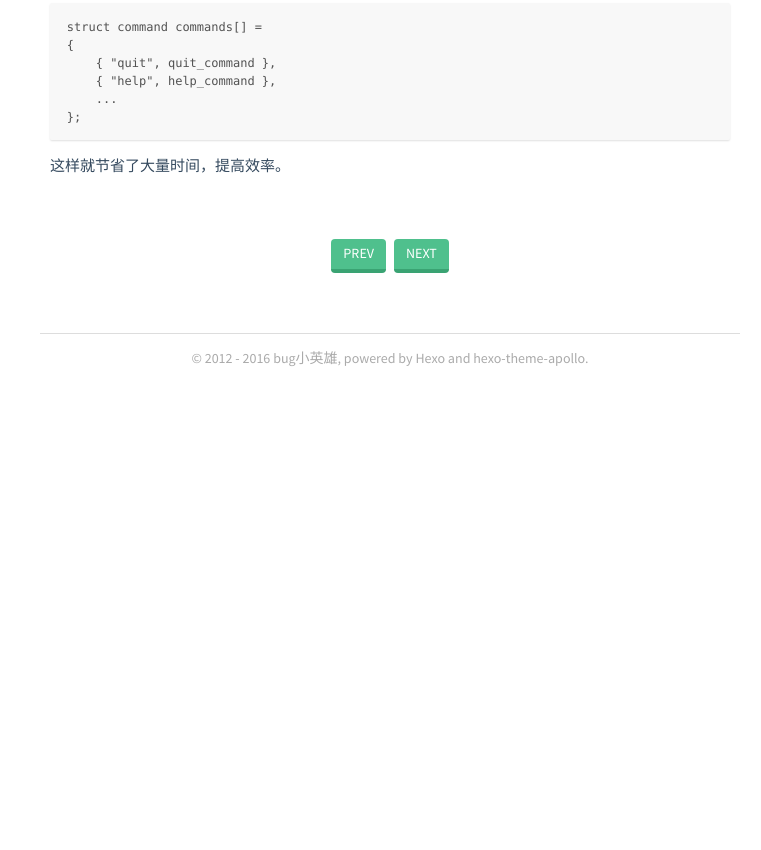
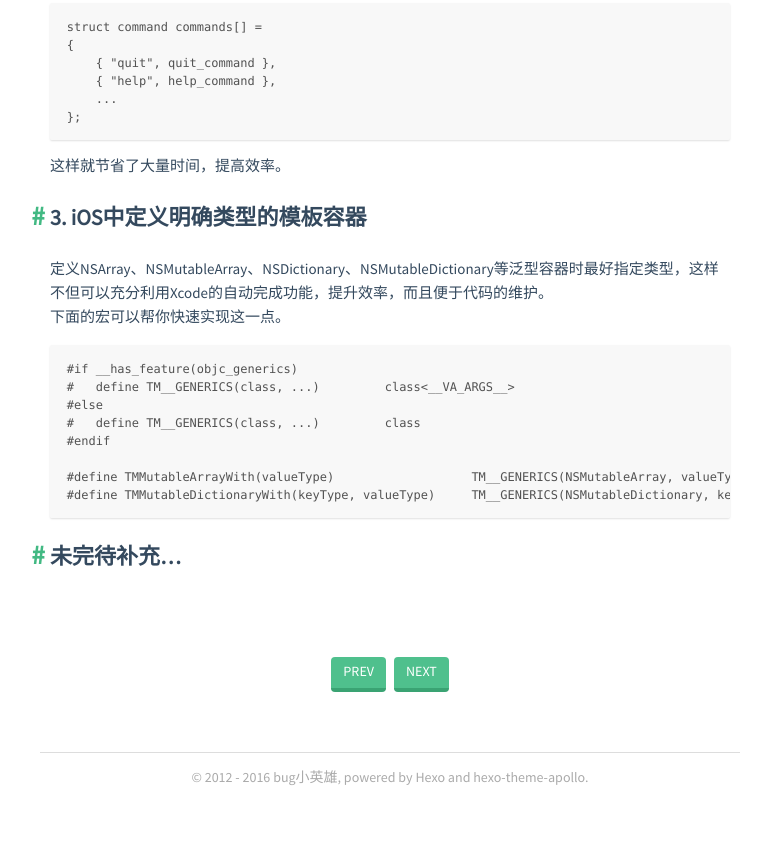
Before and after one commit to cosmos180/cosmos180.github.io, a plain HTML site: page 2016/08/18/C语言宏的特殊用法和几个坑/index.html in a window 1280 px wide. Shown: the part 1264-2114 px from the top of the page, without its empty margins (250-1011 px from the left). Before the commit the page ends 1696 px from the top, so only its background shows below. Drawn offline with nearby package versions, Linux system fonts and the light colour scheme; some packages are replaced by stand-ins of ours; a script that the page names is missing.

Commit message:
Site updated: 2016-12-08 16:10:34

```diff
--- a/2016/08/18/C语言宏的特殊用法和几个坑/index.html
+++ b/2016/08/18/C语言宏的特殊用法和几个坑/index.html
@@ -1,4 +1,4 @@
-<!DOCTYPE html><html><head><meta charset="utf-8"><meta name="X-UA-Compatible" content="IE=edge"><title> C语言宏的特殊用法和几个坑 · bug world</title><meta name="description" content="C语言宏的特殊用法和几个坑 - bug小英雄"><meta name="viewport" content="width=device-width, initial-scale=1"><link rel="short icon" href="/favicon.png"><link rel="stylesheet" href="/css/apollo.css"><link rel="search" type="application/opensearchdescription+xml" href="http://antyme.com/atom.xml" title="bug world"></head><body><div class="wrap"><header><a href="/" class="logo-link"><img src="/logo.jpeg"></a><ul class="nav nav-list"><li class="nav-list-item"><a href="/" target="_self" class="nav-list-link">BLOG</a></li><li class="nav-list-item"><a href="/archives/" target="_self" class="nav-list-link">ARCHIVE</a></li><li class="nav-list-item"><a href="https://github.com/cosmos180" target="_blank" class="nav-list-link">GITHUB</a></li><li class="nav-list-item"><a href="/atom.xml" target="_self" class="nav-list-link">RSS</a></li></ul></header><section class="container"><div class="post"><article class="post-block"><h1 class="post-title">C语言宏的特殊用法和几个坑</h1><div class="post-info">Aug 18, 2016</div><div class="post-content"><h2 id="宏特殊用法"><a href="#宏特殊用法" class="headerlink" title="宏特殊用法"></a>宏特殊用法</h2><h3 id="1-字符串化-Stringification"><a href="#1-字符串化-Stringification" class="headerlink" title="1. 字符串化(Stringification)"></a>1. 字符串化(Stringification)</h3><p>在宏体中，如果宏参数前加个<strong>#</strong>，那么在宏体扩展的时候，宏参数会被扩展成字符串的形式。如：</p>
+<!DOCTYPE html><html><head><meta charset="utf-8"><meta name="X-UA-Compatible" content="IE=edge"><title> iOS开发中方便好用的C语言宏 · bug world</title><meta name="description" content="iOS开发中方便好用的C语言宏 - bug小英雄"><meta name="viewport" content="width=device-width, initial-scale=1"><link rel="short icon" href="/favicon.png"><link rel="stylesheet" href="/css/apollo.css"><link rel="search" type="application/opensearchdescription+xml" href="http://antyme.com/atom.xml" title="bug world"></head><body><div class="wrap"><header><a href="/" class="logo-link"><img src="/logo.jpeg"></a><ul class="nav nav-list"><li class="nav-list-item"><a href="/" target="_self" class="nav-list-link">BLOG</a></li><li class="nav-list-item"><a href="/archives/" target="_self" class="nav-list-link">ARCHIVE</a></li><li class="nav-list-item"><a href="https://github.com/cosmos180" target="_blank" class="nav-list-link">GITHUB</a></li><li class="nav-list-item"><a href="/atom.xml" target="_self" class="nav-list-link">RSS</a></li></ul></header><section class="container"><div class="post"><article class="post-block"><h1 class="post-title">iOS开发中方便好用的C语言宏</h1><div class="post-info">Aug 18, 2016</div><div class="post-content"><h2 id="宏特殊用法"><a href="#宏特殊用法" class="headerlink" title="宏特殊用法"></a>宏特殊用法</h2><h3 id="1-字符串化-Stringification"><a href="#1-字符串化-Stringification" class="headerlink" title="1. 字符串化(Stringification)"></a>1. 字符串化(Stringification)</h3><p>在宏体中，如果宏参数前加个<strong>#</strong>，那么在宏体扩展的时候，宏参数会被扩展成字符串的形式。如：</p>
  <figure class="highlight cpp"><table><tr><td class="gutter"><pre><div class="line">1</div><div class="line">2</div><div class="line">3</div><div class="line">4</div></pre></td><td class="code"><pre><div class="line"><span class="meta">#<span class="meta-keyword">define</span> WARN_IF(EXP) \</span></div><div class="line">do &#123; <span class="meta-keyword">if</span> (EXP) \</div><div class="line">	fprintf (stderr, <span class="meta-string">"Warning: "</span> #EXP <span class="meta-string">"\n"</span>); &#125; \</div><div class="line">while (0)</div></pre></td></tr></table></figure>
 <p><strong>WARN_IF (x == 0);</strong>会被扩展成：</p>
 <figure class="highlight plain"><table><tr><td class="gutter"><pre><div class="line">1</div><div class="line">2</div><div class="line">3</div><div class="line">4</div><div class="line">5</div><div class="line">6</div></pre></td><td class="code"><pre><div class="line">do </div><div class="line">&#123; </div><div class="line">	if (x == 0)</div><div class="line">		fprintf (stderr, &quot;Warning: &quot; &quot;x == 0&quot; &quot;\n&quot;); </div><div class="line">&#125;</div><div class="line">while (0);</div></pre></td></tr></table></figure>
@@ -9,7 +9,10 @@
 <p>会被扩展成：</p>
  <figure class="highlight plain"><table><tr><td class="gutter"><pre><div class="line">1</div><div class="line">2</div><div class="line">3</div><div class="line">4</div><div class="line">5</div><div class="line">6</div></pre></td><td class="code"><pre><div class="line">struct command commands[] =</div><div class="line">&#123;</div><div class="line">    &#123; &quot;quit&quot;, quit_command &#125;,</div><div class="line">    &#123; &quot;help&quot;, help_command &#125;,</div><div class="line">    ...</div><div class="line">&#125;;</div></pre></td></tr></table></figure>
 <p>这样就节省了大量时间，提高效率。</p>
-</div></article></div></section><footer><div class="paginator"><a href="/2016/09/25/OpenGL学习与理解/" class="prev">PREV</a><a href="/2016/08/18/git好用容易忘记的命令/" class="next">NEXT</a></div><div data-thread-key="2016/08/18/C语言宏的特殊用法和几个坑/" data-title="C语言宏的特殊用法和几个坑" data-url="http://antyme.com/2016/08/18/C语言宏的特殊用法和几个坑/" data-author-key="1" class="ds-thread"></div><script>var duoshuoQuery = {short_name:"antyme"};
+<h3 id="3-iOS中定义明确类型的模板容器"><a href="#3-iOS中定义明确类型的模板容器" class="headerlink" title="3. iOS中定义明确类型的模板容器"></a>3. iOS中定义明确类型的模板容器</h3><p>定义NSArray、NSMutableArray、NSDictionary、NSMutableDictionary等泛型容器时最好指定类型，这样不但可以充分利用Xcode的自动完成功能，提升效率，而且便于代码的维护。<br>下面的宏可以帮你快速实现这一点。</p>
+<figure class="highlight plain"><table><tr><td class="gutter"><pre><div class="line">1</div><div class="line">2</div><div class="line">3</div><div class="line">4</div><div class="line">5</div><div class="line">6</div><div class="line">7</div><div class="line">8</div></pre></td><td class="code"><pre><div class="line">#if __has_feature(objc_generics)</div><div class="line">#   define TM__GENERICS(class, ...)         class&lt;__VA_ARGS__&gt;</div><div class="line">#else</div><div class="line">#   define TM__GENERICS(class, ...)         class</div><div class="line">#endif</div><div class="line"></div><div class="line">#define TMMutableArrayWith(valueType)                   TM__GENERICS(NSMutableArray, valueType)</div><div class="line">#define TMMutableDictionaryWith(keyType, valueType)     TM__GENERICS(NSMutableDictionary, keyType, valueType)</div></pre></td></tr></table></figure>
+<h3 id="未完待补充…"><a href="#未完待补充…" class="headerlink" title="未完待补充…"></a>未完待补充…</h3><hr>
+</div></article></div></section><footer><div class="paginator"><a href="/2016/09/25/OpenGL学习与理解/" class="prev">PREV</a><a href="/2016/08/18/git好用容易忘记的命令/" class="next">NEXT</a></div><div data-thread-key="2016/08/18/C语言宏的特殊用法和几个坑/" data-title="iOS开发中方便好用的C语言宏" data-url="http://antyme.com/2016/08/18/C语言宏的特殊用法和几个坑/" data-author-key="1" class="ds-thread"></div><script>var duoshuoQuery = {short_name:"antyme"};
 (function() {
     var ds = document.createElement('script');
     ds.type = 'text/javascript';ds.async = true;
```
Also changed, not shown: archives/index.html (+1 -1 lines), atom.xml (+5 -2 lines), index.html (+1 -1 lines), sitemap.xml (+7 -7 lines), tags/c-c/index.html (+1 -1 lines).
